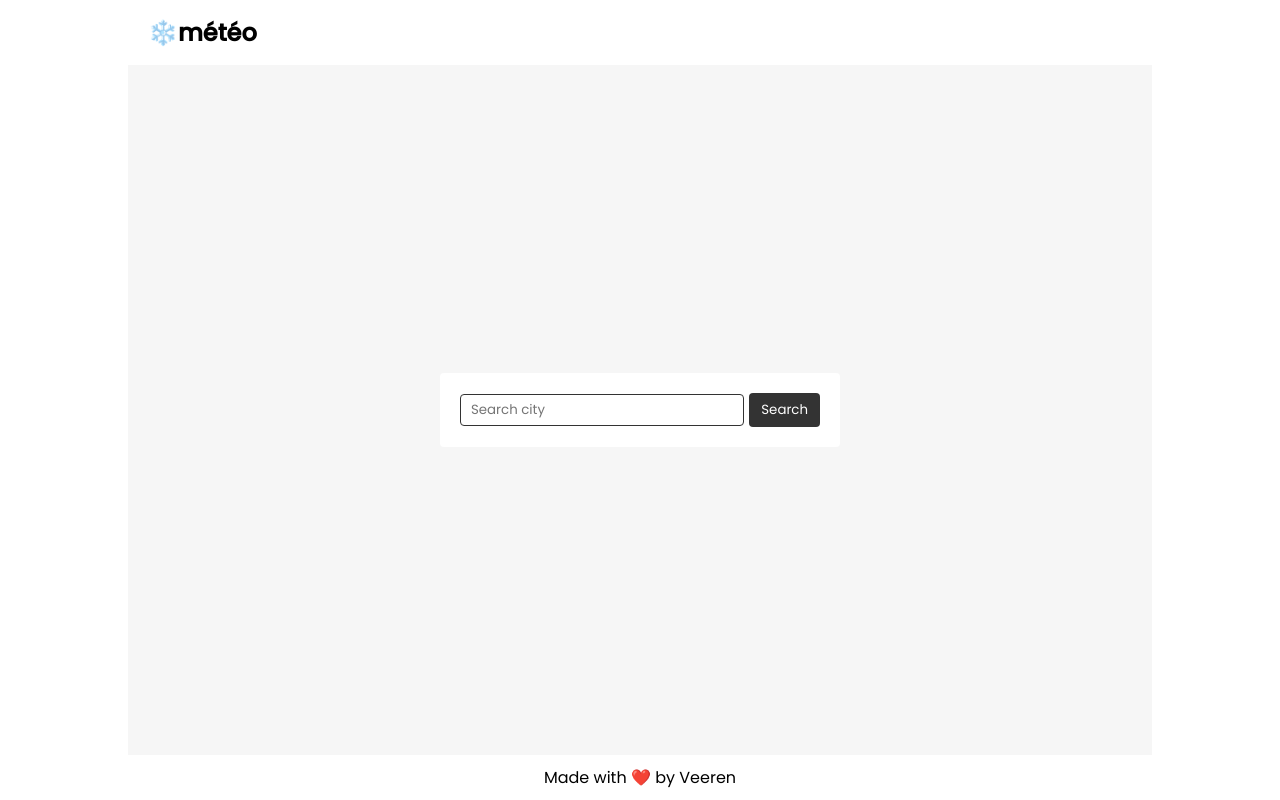
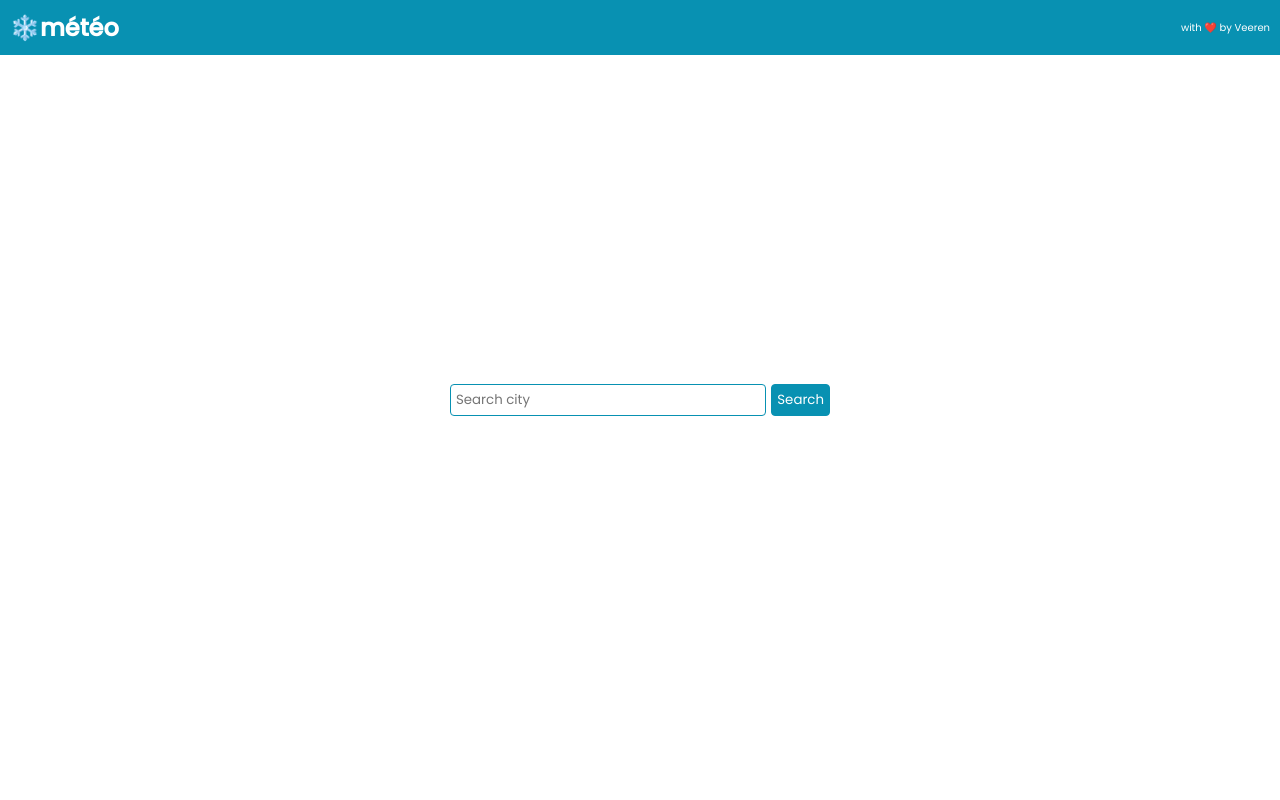
Before and after one commit to veerendranath0312/meteo, a plain HTML site: page index.html in a window 1280 px wide. Drawn offline with nearby package versions, Linux system fonts and the light colour scheme.

Commit message:
UI update

```diff
--- a/index.html
+++ b/index.html
@@ -13,26 +13,27 @@
     ></script>
   </head>
   <body>
-    <div class="container">
     <!-- Navbar -->
     <nav id="navbar">
       <h2 id="logo">❄️météo</h2>
+      <label>with ❤️ by Veeren</label>
     </nav>
 
-      <!-- Main section -->
+    <!-- Main -->
     <main>
-        <div class="wrapper">
-          <!-- Search filed -->
+      <!-- Form Section -->
+      <section class="form">
         <form>
           <input type="text" id="input-text" placeholder="Search city" />
           <button id="search-btn">Search</button>
         </form>
+      </section>
 
-          <div class="weather-data hide">
+      <section class="weather-data hide">
         <p><span id="time-period">Good morning</span>, It's currently</p>
         <p>
-              <span id="degree">30</span> &deg;C in
-              <span id="city">London</span>, <span id="country">UK</span>
+          <span id="degree">30</span> &deg;C in <span id="city">London</span>,
+          <span id="country">UK</span>
         </p>
         <img src="http://openweathermap.org/img/wn/10d@2x.png" alt="" />
         <p>
@@ -51,9 +52,7 @@
             <p>HUMIDITY: <span class="value" id="humidity">100</span> %</p>
           </div>
           <div class="item">
-                <p>
-                  PRESSURE: <span class="value" id="pressure">100</span> hPa
-                </p>
+            <p>PRESSURE: <span class="value" id="pressure">100</span> hPa</p>
           </div>
           <div class="item">
             <p>
@@ -62,15 +61,8 @@
             </p>
           </div>
         </div>
-          </div>
-        </div>
+      </section>
     </main>
-
-      <!-- Footer section -->
-      <footer>
-        <p>Made with ❤️ by Veeren</p>
-      </footer>
-    </div>
   </body>
 
   <script
--- a/style.css
+++ b/style.css
@@ -7,61 +7,58 @@
   font-family: 'Poppins', sans-serif;
 }
 
-button {
-  cursor: pointer;
-}
-
-.container {
-  max-width: 1024px;
+body {
   height: 100vh;
-  margin: 0 auto;
-  display: flex;
-  flex-direction: column;
-  color: var(--color-text-black);
-}
-
-/* navbar styling */
-#navbar {
-  padding: 15px 20px;
-}
-
-/* main styling */
-main {
-  background: #f6f6f6;
-  flex-grow: 2;
   display: flex;
   justify-content: center;
   align-items: center;
 }
 
-main .wrapper {
-  background: #ffffff;
+#navbar {
+  padding: 10px;
+  background: #0891b2;
+  position: fixed;
+  top: 0;
+  left: 0;
+  width: 100%;
+  color: #fff;
+  display: flex;
+  justify-content: space-between;
+  align-items: center;
+}
+
+#navbar label {
+  font-size: 10px;
+}
+
+main {
   width: 400px;
-  padding: 20px;
+  padding: 10px;
   border-radius: 4px;
 }
 
 form {
   display: flex;
-  justify-content: center;
-  align-items: center;
+  justify-content: space-between;
 }
 
 input[type='text'] {
-  flex-grow: 2;
-  padding: 5px 10px;
+  margin-right: 5px;
+  padding: 5px;
+  border: 1px solid #0891b2;
   border-radius: 4px;
   outline: none;
-  border: 1px solid #333;
-  margin-right: 5px;
+  flex-grow: 1;
 }
 
-#search-btn {
-  padding: 7px 12px;
-  border: none;
-  background: #333;
+button {
+  cursor: pointer;
+  outline: none;
+  background: #0891b2;
   color: #fff;
+  border: 1px solid #0891b2;
   border-radius: 4px;
+  padding: 5px;
 }
 
 .weather-data {
@@ -71,6 +68,7 @@ input[type='text'] {
 .hide {
   display: none;
 }
+
 .weather-data p {
   font-size: 16px;
   font-weight: bold;
@@ -88,7 +86,7 @@ input[type='text'] {
 }
 
 .params-grid .item {
-  background: #eee;
+  background: #dfeaec;
   padding: 10px;
   border-radius: 4px;
 }
@@ -103,15 +101,27 @@ input[type='text'] {
   font-weight: 600;
 }
 
-/* footer styling */
-footer {
-  padding: 10px 20px;
-  text-align: center;
+#degree,
+#feels-like,
+#humidity,
+#pressure,
+#wind-speed {
+  color: #0891b2;
 }
 
 @media (max-width: 500px) {
+  body {
+    flex-direction: column;
+    justify-content: flex-start;
+  }
+
+  #navbar {
+    position: relative;
+  }
+
   main {
-    background: #fff;
+    padding-top: 40px;
+    width: 100%;
   }
 
   #degree {
```
Lines whose indentation alone changed are shown as unchanged.
